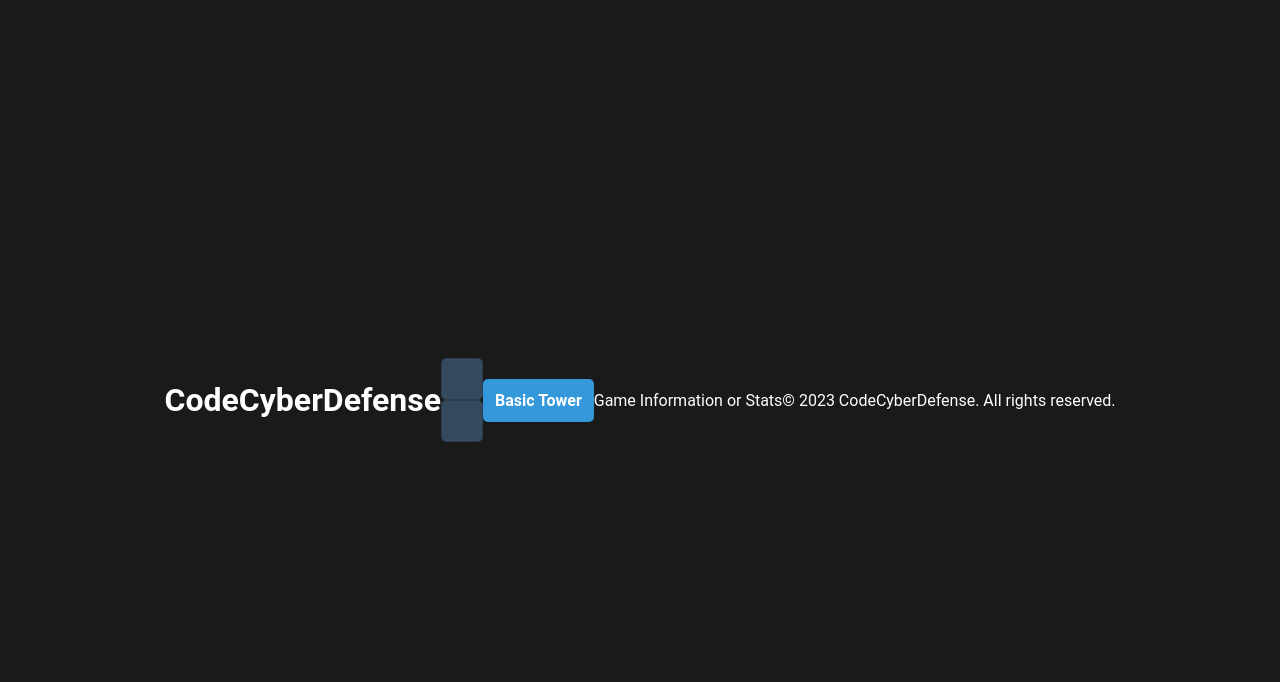
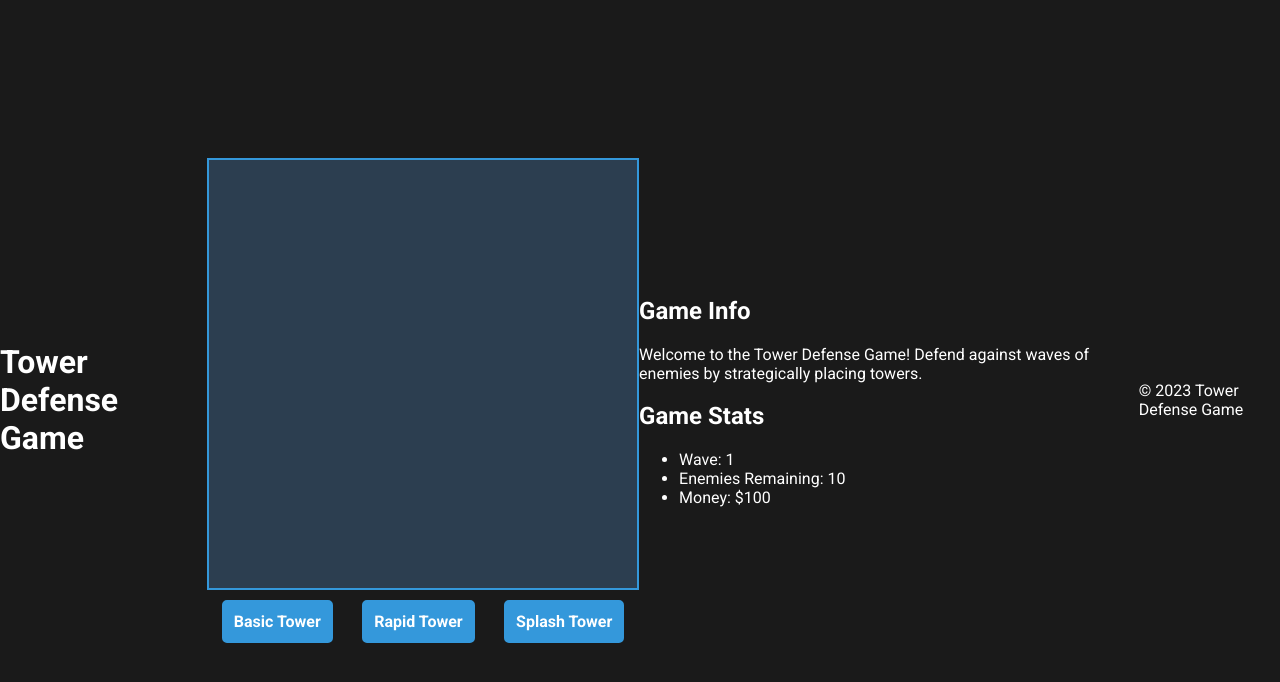
Before and after one commit to Arigithubs/CodeCyberDefense, a plain HTML site: page index.html in a window 1280 px wide. Drawn offline with Linux system fonts and the light colour scheme; files that its build step writes are made by us from their sources.

Commit message:
Update styles and game elements

```diff
--- a/index.html
+++ b/index.html
@@ -3,38 +3,49 @@
 <head>
     <meta charset="UTF-8">
     <meta name="viewport" content="width=device-width, initial-scale=1.0">
-    <link rel="stylesheet" href="css/styles.css">
-    <title>CodeCyberDefense</title>
+    <link rel="stylesheet" href="styles.css">
+    <link href="https://fonts.googleapis.com/css2?family=Roboto:wght@400;700&display=swap" rel="stylesheet">
+    <title>Tower Defense Game</title>
 </head>
 <body>
-    <div id="header">
-        <h1>CodeCyberDefense</h1>
-        <!-- Add any additional header content or information -->
-    </div>
+    <header>
+        <h1>Tower Defense Game</h1>
+    </header>
 
-    <div id="game-container">
-        <!-- Existing game container content -->
-        <!-- For example, a dynamically generated grid -->
-        <div class="game-element"></div>
-        <div class="game-element"></div>
-        <!-- ... (repeat for other elements) ... -->
-    </div>
+    <main>
+        <div id="game-container" class="game-container">
+            <!-- Your grid elements go here -->
+            <!-- Example: You can add elements with the class "game-element" -->
+            <!-- <div class="game-element"></div> -->
+        </div>
 
-    <div id="ui-container-bottom">
-        <div class="tower-option" data-tower-type="basic">Basic Tower</div>
-        <!-- Add more tower options as needed -->
-    </div>
+        <div id="ui-container-bottom" class="ui-container">
+            <div class="tower-option" data-tower-type="basic">Basic Tower</div>
+            <div class="tower-option" data-tower-type="rapid">Rapid Tower</div>
+            <div class="tower-option" data-tower-type="splash">Splash Tower</div>
+        </div>
+    </main>
 
-    <div id="info-container">
-        <p>Game Information or Stats</p>
-        <!-- Add any additional information or stats about the game -->
-    </div>
+    <aside>
+        <div id="game-info">
+            <h2>Game Info</h2>
+            <p id="description">Welcome to the Tower Defense Game! Defend against waves of enemies by strategically placing towers.</p>
+        </div>
 
-    <div id="footer">
-        <p>&copy; 2023 CodeCyberDefense. All rights reserved.</p>
-        <!-- Add any additional footer content or links -->
-    </div>
+        <div id="game-stats">
+            <h2>Game Stats</h2>
+            <ul>
+                <li>Wave: <span id="wave-number">1</span></li>
+                <li>Enemies Remaining: <span id="enemies-remaining">10</span></li>
+                <li>Money: <span id="player-money">$100</span></li>
+            </ul>
+        </div>
+    </aside>
 
-    <script src="js/game.js"></script>
+    <footer>
+        <p>&copy; 2023 Tower Defense Game</p>
+    </footer>
+
+    <script src="game.js"></script>
 </body>
 </html>
```
